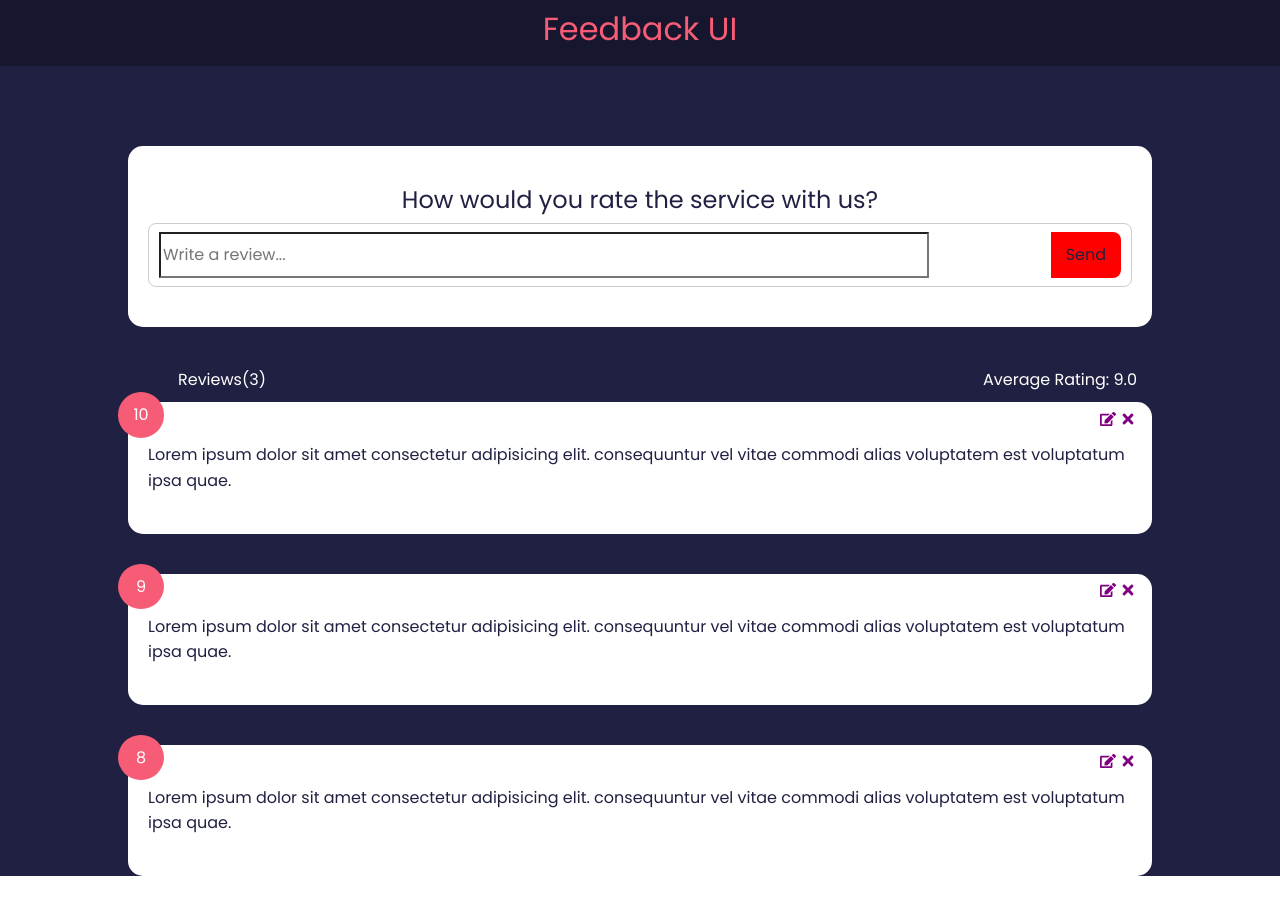
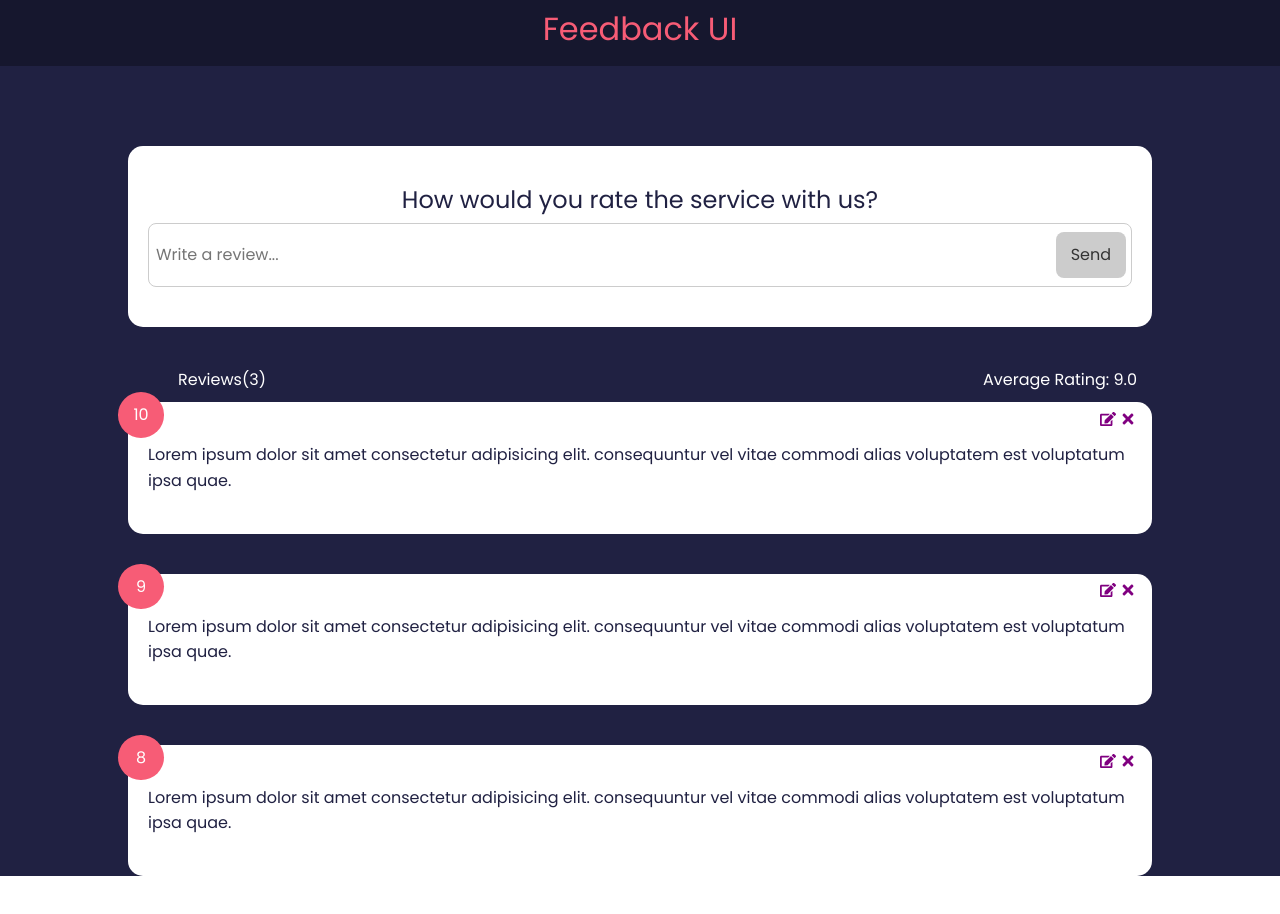
Before and after one commit to Somayyeh094/feedback-app, a React (Create React App) app: page / in a window 1280 px wide. Built offline with nearby package versions, Linux system fonts and the light colour scheme.

Commit message:
created form(text)

```diff
--- a/src/components/FeedbackForm.jsx
+++ b/src/components/FeedbackForm.jsx
@@ -1,13 +1,53 @@
 import React from "react";
+import { useState } from "react";
 import Card from "./shared/Card";
 import ButtonCustom from "./shared/ButtonCustom";
 function FeedbackForm() {
+  let [btnDisabled, setBtnDisabled] = useState(true);
+  let [text, setText] = useState("");
+  let [message, setMessage] = useState("");
+
+  function handleSubmit(event) {
+    event.preventDefault();
+    if (text.trim().length > 10) {
+      let newFeedback = text;
+
+    }
+    setBtnDisabled(true);
+    setText("");
+
+  }
+
+  function handleText({ target: { value } }) {
+    if (value === "") {
+      setMessage("");
+      setBtnDisabled(true);
+    } else if (value.trim().length <= 10) {
+      setMessage("Text must be at least 10 characters!");
+      setBtnDisabled(true);
+    } else {
+      setMessage("");
+      setBtnDisabled(false);
+    }
+    setText(value);
+  }
   return (
     <Card>
-      <h4 className="text-center">How would you rate the service with us?</h4>
-      <form className="input-group">
-        <input type="text" placeholder="Write a review..." />
-        <ButtonCustom>Send</ButtonCustom>
+      <form onSubmit={handleSubmit}>
+        <h4 className="text-center">How would you rate the service with us?</h4>
+        <div className="input-group">
+          <input
+            type="text"
+            placeholder="Write a review..."
+            onChange={handleText}
+            value={text}
+          />
+
+          <ButtonCustom type="submit" isDisabled={btnDisabled}>
+            Send
+          </ButtonCustom>
+        </div>
+          {message && <div className="message">{message}</div>}
       </form>
     </Card>
   );
--- a/src/components/shared/ButtonCustom.jsx
+++ b/src/components/shared/ButtonCustom.jsx
@@ -1,7 +1,17 @@
 import React from "react";
 
-function ButtonCustom({ children, isDisabled }) {
-  return <div className="ButtonCustom">{children}</div>;
+function ButtonCustom({ children, isDisabled, type , version='primary'}) {
+  return (
+    <div>
+      <button
+        type={type}
+        disabled={isDisabled}
+        className={`button button-${version}`}
+      >
+        {children}
+      </button>
+    </div>
+  );
 }
 
 export default ButtonCustom;
--- a/src/index.css
+++ b/src/index.css
@@ -64,30 +64,61 @@
 }
 
 .input-group {
+  border: 1px solid #ccc;
+  padding: 8px 5px;
+  border-radius: 8px;
   display: flex;
-  justify-content: space-between;
-  border: 1px solid #ccc;
-  padding: 8px 10px;
-  border-radius: 8px;
+  flex-direction: row;
 }
 
 input {
- width: 80%;
-  /* border: none; */
+ flex-grow: 2;
+  border: none;
   font-size: 16px;
+
 }
+
 input:focus {
   outline: none;
 }
-.ButtonCustom {
+
+.button {
   border: none;
   border-radius: 8px;
-  background: red;
   padding: 10px 15px;
 }
+.button-primary{
+  background:#202142;
+  color: #fff;
+}
+.button:disabled {
+  background-color: #cccccc;
+  color: #333;
+  cursor: auto;
+}
+
+.button:disabled:hover {
+  transform: scale(1);
+  opacity: 1;
+}
+
 @media (max-width: 900px) {
   .FeedbackStats {
     font-size: 12px;
     padding: 0 10px 0 30px;
   }
+
+
 }
+@media(max-width:400px){
+.button{
+    padding: 7px;
+    font-size: 12px;
+  }
+ ::placeholder{
+    font-size: 12px;
+  }
+  input[type='text']{
+    font-size: 12px;
+  }
+}
```
